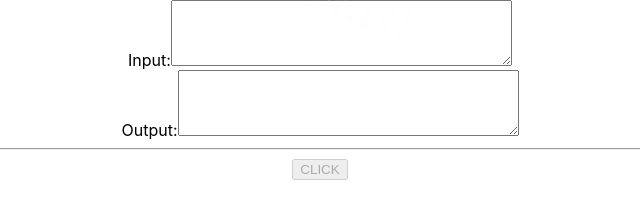
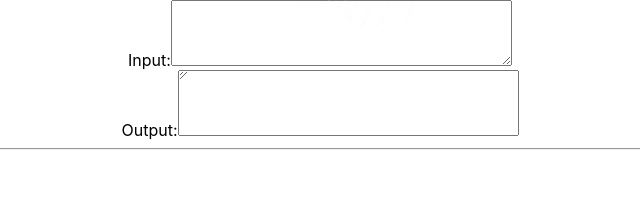
Before and after one commit to Hiradoras/react-midterm, a React (Create React App) app: page / in a window 1280 px wide. Shown: the part 324-542 px from the top of the page, without its empty margins (320-960 px from the left). Built offline with nearby package versions, Linux system fonts and the light colour scheme.

Commit message:
made the output text mirrored and made some change

```diff
--- a/src/App.css
+++ b/src/App.css
@@ -37,6 +37,6 @@
   }
 }
 
-#transformed-text {
-  transform: rotate'90deg';
+#output {
+  transform: rotate(180deg);
 }
--- a/src/App.js
+++ b/src/App.js
@@ -3,16 +3,9 @@ import './App.css';
 import { useState } from 'react';
 
 
-
-
 const App = () => {
-  const handleClick = () => {
-    console.log(input)
-  }
   const [input, setInput] = useState('');
-  const [output, setOutput] = useState('');
-
-  const handleMessageChange = event => {
+  const handleInputChange = event => {
     // 👇️ access textarea value
     setInput(event.target.value);
     console.log(event.target.value);
@@ -32,70 +25,26 @@ const App = () => {
           id="input"
           name="inputText"
           value={input}
-          onChange={handleMessageChange}
+          onChange={handleInputChange}
           rows={4}
           cols={40}></textarea>
         </label>
       </div>
-      <div>
-        <label>Output:
+      <div >
+        <label className='App'>Output:
           <textarea
           id="output"
           name="OutputText"
-          value={output}
-          // onChange={handleMessageChange}
+          value={input}
+          onChange={handleInputChange}
           rows={4}
           cols={40}>
           </textarea>
         </label>
       </div>
       <hr />
-
-      <button disabled={!input}
-      onClick={handleClick}
-      >CLICK</button>
     </div>
   );
 };
 
-// function App() {
-//   const [input, setMessage] = useState('');
-
-//   const handleMessageChange = event => {
-//     // 👇️ access textarea value
-//     setMessage(event.target.value);
-//     console.log(event.target.value);
-//   };
-
-//   return (
-//     <div className="App">
-//       <div>
-//       <header className="App">
-//       <img src={logo} className="App-logo" alt="logo" />
-//       </header>
-//       const [message, setMessage] = useState('initial');
-//       <label>Input:
-//         <textarea
-//         id = "input"
-//         name="inputText"
-//         value={input}
-//         onChange={handleMessageChange}
-
-//         rows = {4} cols= {40} />
-//       </label>
-//       <label>Output:
-//         <textarea id='transformed-text' name="outputText" rows = {4} cols= {40} />
-//       </label>
-//       </div>
-//       <div>
-//       <button  onClick={() => {
-
-//         alert('clicked');
-//         }}>
-//           Click</button>
-//           </div>
-//           </div>
-//   );
-// }
-
 export default App;
```
Also changed, not shown: image.png (added), 1 other file (tests, documents, lock files or other folders).
